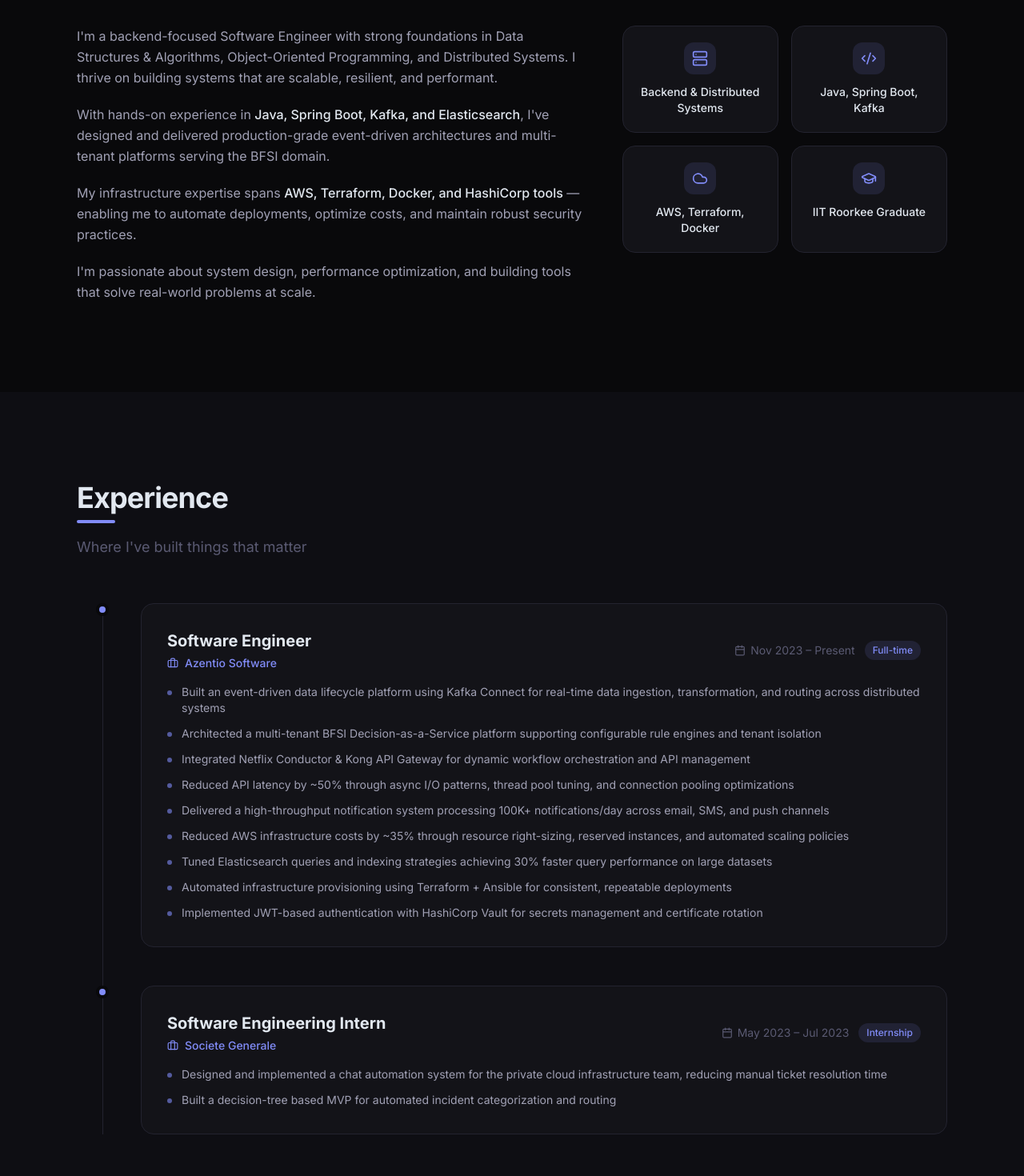
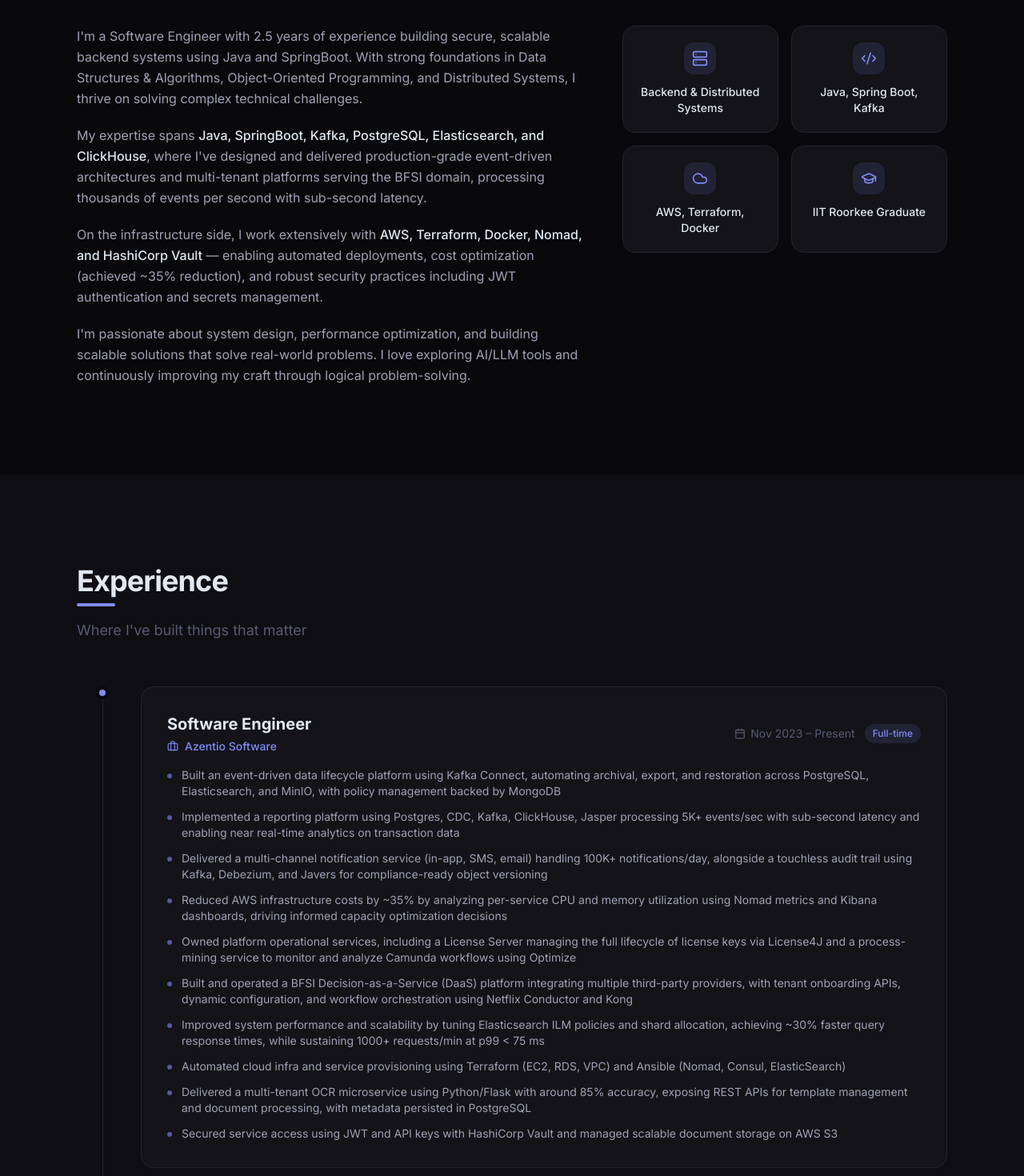
Before and after one commit to mohit5075/portfolio, a Next.js app: page / in a window 1280 px wide. Shown: the part 980-2450 px from the top of the page at 80% size. Built offline with nearby package versions, Linux system fonts and the light colour scheme.

Commit message:
refactored code

```diff
--- a/src/components/About.tsx
+++ b/src/components/About.tsx
@@ -23,24 +23,26 @@ export default function About() {
           <AnimateOnScroll className="lg:col-span-3">
             <div className="space-y-5 text-body leading-relaxed">
               <p>
-                I&apos;m a backend-focused Software Engineer with strong foundations in
+                I&apos;m a Software Engineer with 2.5 years of experience building secure,
+                scalable backend systems using Java and SpringBoot. With strong foundations in
                 Data Structures & Algorithms, Object-Oriented Programming, and Distributed
-                Systems. I thrive on building systems that are scalable, resilient, and
-                performant.
+                Systems, I thrive on solving complex technical challenges.
               </p>
               <p>
-                With hands-on experience in <span className="text-heading font-medium">Java, Spring Boot, Kafka, and Elasticsearch</span>,
-                I&apos;ve designed and delivered production-grade event-driven architectures and
-                multi-tenant platforms serving the BFSI domain.
+                My expertise spans <span className="text-heading font-medium">Java, SpringBoot, Kafka, PostgreSQL, Elasticsearch, and ClickHouse</span>,
+                where I&apos;ve designed and delivered production-grade event-driven architectures and
+                multi-tenant platforms serving the BFSI domain, processing thousands of events per second
+                with sub-second latency.
               </p>
               <p>
-                My infrastructure expertise spans <span className="text-heading font-medium">AWS, Terraform, Docker, and HashiCorp tools</span> —
-                enabling me to automate deployments, optimize costs, and maintain
-                robust security practices.
+                On the infrastructure side, I work extensively with <span className="text-heading font-medium">AWS, Terraform, Docker, Nomad, and HashiCorp Vault</span> —
+                enabling automated deployments, cost optimization (achieved ~35% reduction), and
+                robust security practices including JWT authentication and secrets management.
               </p>
               <p>
-                I&apos;m passionate about system design, performance optimization,
-                and building tools that solve real-world problems at scale.
+                I&apos;m passionate about system design, performance optimization, and building
+                scalable solutions that solve real-world problems. I love exploring AI/LLM tools
+                and continuously improving my craft through logical problem-solving.
               </p>
             </div>
           </AnimateOnScroll>
--- a/src/components/Experience.tsx
+++ b/src/components/Experience.tsx
@@ -18,25 +18,26 @@ const experiences: ExperienceItem[] = [
     period: "Nov 2023 – Present",
     type: "Full-time",
     highlights: [
-      "Built an event-driven data lifecycle platform using Kafka Connect for real-time data ingestion, transformation, and routing across distributed systems",
-      "Architected a multi-tenant BFSI Decision-as-a-Service platform supporting configurable rule engines and tenant isolation",
-      "Integrated Netflix Conductor & Kong API Gateway for dynamic workflow orchestration and API management",
-      "Reduced API latency by ~50% through async I/O patterns, thread pool tuning, and connection pooling optimizations",
-      "Delivered a high-throughput notification system processing 100K+ notifications/day across email, SMS, and push channels",
-      "Reduced AWS infrastructure costs by ~35% through resource right-sizing, reserved instances, and automated scaling policies",
-      "Tuned Elasticsearch queries and indexing strategies achieving 30% faster query performance on large datasets",
-      "Automated infrastructure provisioning using Terraform + Ansible for consistent, repeatable deployments",
-      "Implemented JWT-based authentication with HashiCorp Vault for secrets management and certificate rotation",
+      "Built an event-driven data lifecycle platform using Kafka Connect, automating archival, export, and restoration across PostgreSQL, Elasticsearch, and MinIO, with policy management backed by MongoDB",
+      "Implemented a reporting platform using Postgres, CDC, Kafka, ClickHouse, Jasper processing 5K+ events/sec with sub-second latency and enabling near real-time analytics on transaction data",
+      "Delivered a multi-channel notification service (in-app, SMS, email) handling 100K+ notifications/day, alongside a touchless audit trail using Kafka, Debezium, and Javers for compliance-ready object versioning",
+      "Reduced AWS infrastructure costs by ~35% by analyzing per-service CPU and memory utilization using Nomad metrics and Kibana dashboards, driving informed capacity optimization decisions",
+      "Owned platform operational services, including a License Server managing the full lifecycle of license keys via License4J and a process-mining service to monitor and analyze Camunda workflows using Optimize",
+      "Built and operated a BFSI Decision-as-a-Service (DaaS) platform integrating multiple third-party providers, with tenant onboarding APIs, dynamic configuration, and workflow orchestration using Netflix Conductor and Kong",
+      "Improved system performance and scalability by tuning Elasticsearch ILM policies and shard allocation, achieving ~30% faster query response times, while sustaining 1000+ requests/min at p99 < 75 ms",
+      "Automated cloud infra and service provisioning using Terraform (EC2, RDS, VPC) and Ansible (Nomad, Consul, ElasticSearch)",
+      "Delivered a multi-tenant OCR microservice using Python/Flask with around 85% accuracy, exposing REST APIs for template management and document processing, with metadata persisted in PostgreSQL",
+      "Secured service access using JWT and API keys with HashiCorp Vault and managed scalable document storage on AWS S3",
     ],
   },
   {
-    title: "Software Engineering Intern",
+    title: "Software Development Intern",
     company: "Societe Generale",
-    period: "May 2023 – Jul 2023",
+    period: "May 2022 – Jul 2022",
     type: "Internship",
     highlights: [
-      "Designed and implemented a chat automation system for the private cloud infrastructure team, reducing manual ticket resolution time",
-      "Built a decision-tree based MVP for automated incident categorization and routing",
+      "Contributed to a chat automation solution on SG private cloud platform (DoItNow), designing end-to-end chat flows for cloud services including database, storage, networking, and security",
+      "Implemented MVP with Decision Tree approach using front end technologies like HTML, CSS, JS",
     ],
   },
 ];
--- a/src/components/Hero.tsx
+++ b/src/components/Hero.tsx
@@ -51,9 +51,9 @@ export default function Hero() {
           transition={{ duration: 0.6, delay: 0.2 }}
           className="mt-6 text-lg sm:text-xl text-body max-w-2xl mx-auto leading-relaxed"
         >
-          Software Engineer with 2+ years of experience designing secure, event-driven,
-          multi-tenant systems. IIT Roorkee graduate passionate about system design
-          and performance optimization.
+          Software Engineer with 2.5 years of experience building secure, scalable backend
+          systems using Java and SpringBoot. Strong foundation in DSA, OOPS, and distributed
+          systems, with hands-on AWS experience and a passion for logical problem-solving.
         </motion.p>
 
         <motion.div
--- a/src/components/Projects.tsx
+++ b/src/components/Projects.tsx
@@ -15,29 +15,29 @@ interface Project {
 
 const projects: Project[] = [
   {
-    title: "Intelligent Document Q&A System",
+    title: "Emotion Recognition",
     description:
-      "A RAG-based intelligent question-answering system that enables users to query documents with high accuracy and minimal hallucination.",
-    icon: Bot,
+      "Developed a real-time emotion classifier using computer vision and audio processing techniques to analyse data from webcam.",
+    icon: Brain,
     highlights: [
-      "Built RAG pipeline using LangChain for context-aware document retrieval and generation",
-      "Developed Spring Boot backend with JWT authentication and role-based access control",
-      "Reduced hallucination by 45% through chunk optimization and prompt engineering",
+      "Built and trained a CNN model in TensorFlow and Keras for real-time emotion classification from facial expressions",
+      "Successfully achieved a predictive accuracy of 70% across multiple emotion categories",
+      "Integrated computer vision techniques using OpenCV for webcam data processing",
     ],
-    tags: ["LangChain", "Spring Boot", "RAG", "Python", "Java"],
+    tags: ["TensorFlow", "Keras", "CNN", "Python", "OpenCV", "Computer Vision"],
     github: "https://github.com/mohit5075",
   },
   {
-    title: "Emotion Recognition System",
+    title: "Intelligent Document Q&A System",
     description:
-      "Real-time emotion classification system using Convolutional Neural Networks for facial expression analysis.",
-    icon: Brain,
+      "Developed a Python service using LangChain for LLM integration, SpringBoot backend for auth and doc upload.",
+    icon: Bot,
     highlights: [
-      "Designed CNN architecture for real-time emotion classification from facial expressions",
-      "Built with TensorFlow + Keras for model training and inference optimization",
-      "Achieved 70% predictive accuracy across 7 emotion categories",
+      "Built LangChain-based service for intelligent document question-answering with LLM integration",
+      "Developed Spring Boot backend with JWT authentication and document upload management",
+      "Implemented a RAG pipeline significantly improving answer relevance by 45% reducing model hallucinations",
     ],
-    tags: ["TensorFlow", "Keras", "CNN", "Python", "OpenCV"],
+    tags: ["LangChain", "Spring Boot", "RAG", "Python", "Java", "LLM"],
     github: "https://github.com/mohit5075",
   },
 ];
--- a/src/components/Skills.tsx
+++ b/src/components/Skills.tsx
@@ -9,32 +9,36 @@ interface SkillCategory {
 
 const skillCategories: SkillCategory[] = [
   {
-    title: "Backend",
-    skills: ["Java", "Kotlin", "Spring Boot", "Hibernate", "JDBC"],
+    title: "Programming Languages",
+    skills: ["C/C++", "Java", "Kotlin", "Python", "JavaScript"],
   },
   {
-    title: "Distributed Systems",
-    skills: ["Apache Kafka", "Elasticsearch", "Netflix Conductor"],
+    title: "Backend Technologies",
+    skills: ["SpringBoot", "Maven", "Hibernate", "JDBC", "Microservices"],
   },
   {
-    title: "Cloud & DevOps",
-    skills: ["AWS", "Terraform", "Docker", "Nomad", "Consul"],
+    title: "Datastores",
+    skills: ["PostgreSQL", "MongoDB", "Elasticsearch", "ClickHouse"],
   },
   {
-    title: "Databases",
-    skills: ["PostgreSQL", "MongoDB"],
+    title: "DevOps Technologies",
+    skills: ["Terraform", "Docker", "AWS", "Ansible"],
   },
   {
-    title: "Security",
-    skills: ["JWT", "HashiCorp Vault"],
+    title: "Core Concepts",
+    skills: ["DSA", "OS", "OOP", "Multithreading", "Design Patterns", "LLD", "HLD"],
   },
   {
     title: "Testing & Observability",
-    skills: ["JUnit", "Mockito", "Kibana"],
+    skills: ["JUnit", "Mockito", "Kibana", "Superset", "Grafana", "Prometheus"],
   },
   {
-    title: "Core Concepts",
-    skills: ["DSA", "OOPS", "Operating Systems", "Multithreading", "LLD", "HLD"],
+    title: "Miscellaneous",
+    skills: ["Kafka", "Debezium", "Javers", "Netflix Conductor", "Kong", "Camunda"],
+  },
+  {
+    title: "AI & LLM Tools",
+    skills: ["Github Copilot", "Claude", "LangChain"],
   },
 ];
 
```
Also changed, not shown: src/components/Education.tsx (+40 -12 lines).
